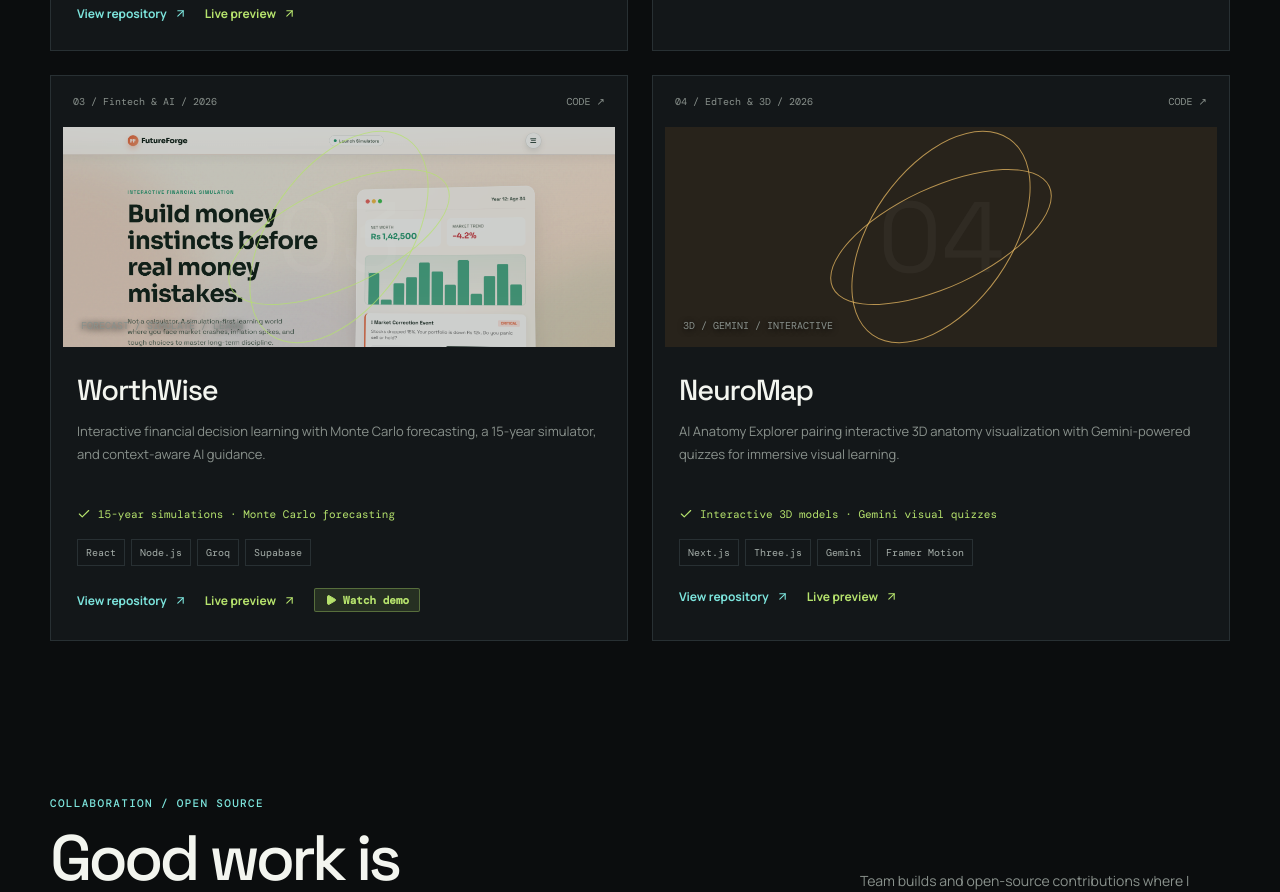
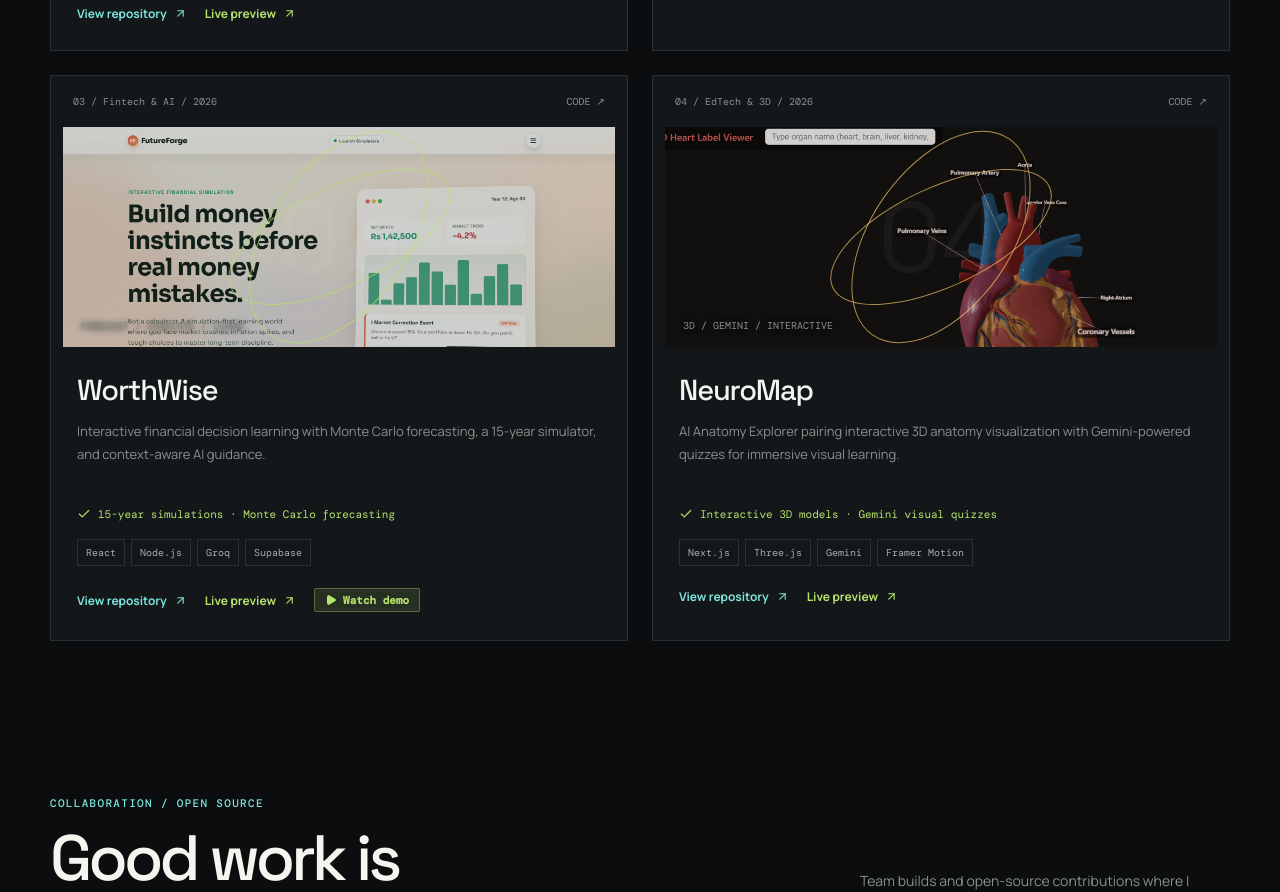
Before and after one commit to Meghs21/meghs21.github.io, a React (Vite) app: page / in a window 1280 px wide. Shown: the part 2040-2932 px from the top of the page. Built offline with nearby package versions, Linux system fonts and the light colour scheme.

Commit message:
feat: add 3D Heart Label Viewer screenshot to NeuroMap project card

```diff
--- a/src/App.jsx
+++ b/src/App.jsx
@@ -109,6 +109,7 @@ const soloProjects = [
     stack: ["Next.js", "Three.js", "Gemini", "Framer Motion"],
     link: "https://github.com/SinthanaPrabakaran/AI-Anatomy-Explorer",
     demo: "https://neuromap-ai-anatomy-explorer.vercel.app/",
+    image: "/neuromap.png",
     tone: "amber",
     label: "3D / GEMINI / INTERACTIVE"
   }
```
Also changed, not shown: public/neuromap.png (added).
